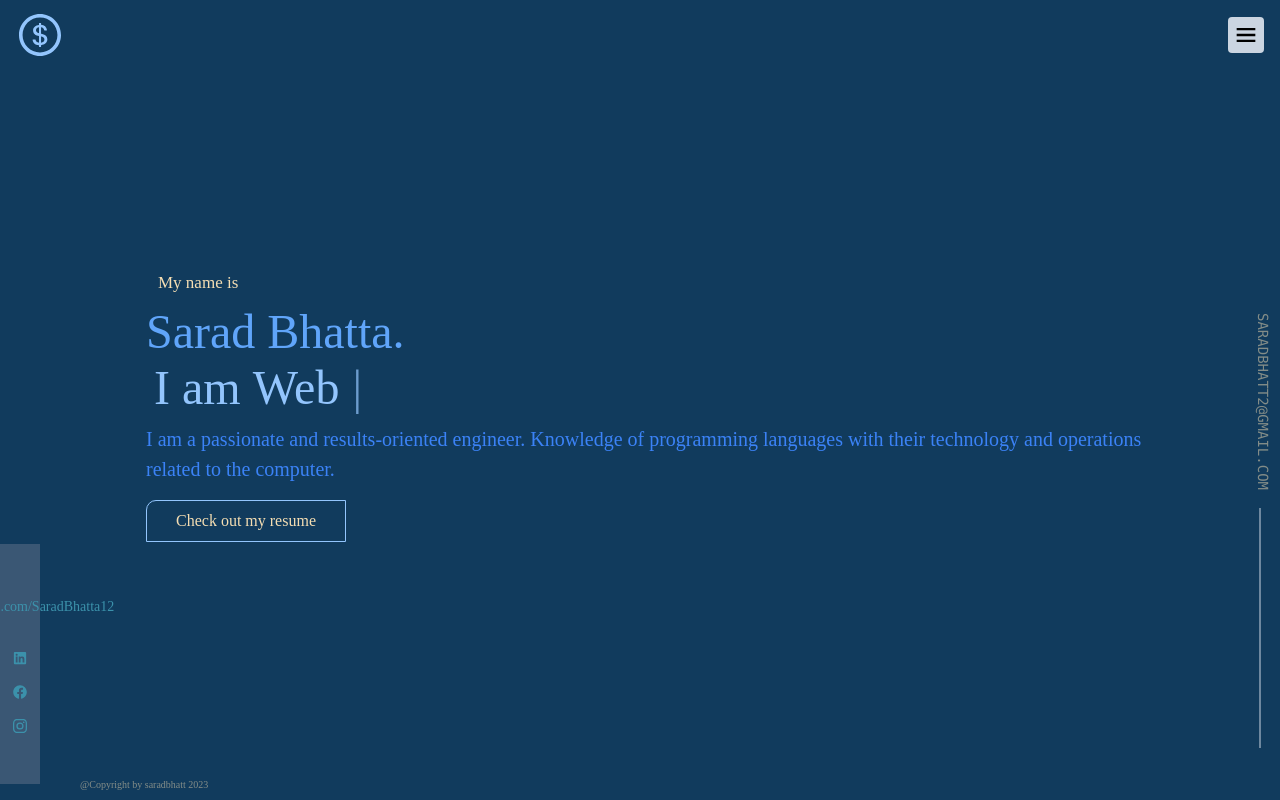
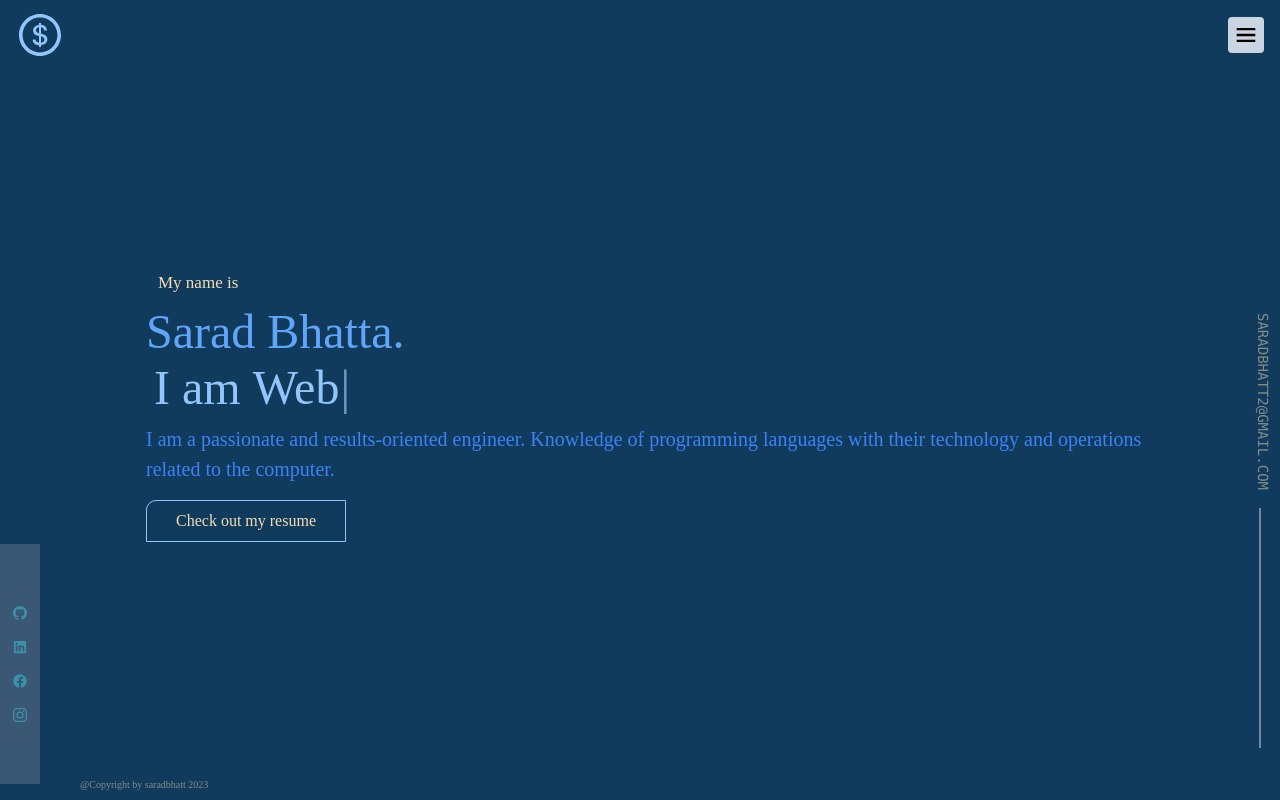
Before and after one commit to SaradBhatta12/react-portfolio, a Next.js app: page / in a window 1280 px wide. Shown: the top 800 px of the page. Built offline with nearby package versions, Linux system fonts and the light colour scheme; a web font is replaced by a local one.

Commit message:
Update IconPack.tsx

```diff
--- a/src/app/components/sub-components/IconPack.tsx
+++ b/src/app/components/sub-components/IconPack.tsx
@@ -7,8 +7,8 @@ const IconPack = () => {
   return (
     <div className="iconpack flex flex-col w-[40px] fixed h-[30%] items-center justify-center left-0 bottom-4 z-20 opacity-50 bg-slate-500 pt-4 pb-4">
       <div className="flex gap-5 text-[14px] flex-col items-center">
-        <Link href={""} className=" text-cyan-300 no-underline">
-          {"https://github.com/SaradBhatta12"}
+        <Link href={"https://github.com/SaradBhatta12"} className=" text-cyan-300 no-underline">
+          {""}
           <BsGithub />
         </Link>
         <Link
```
